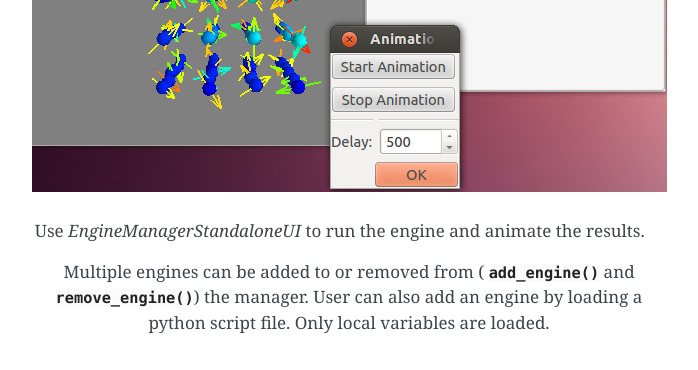
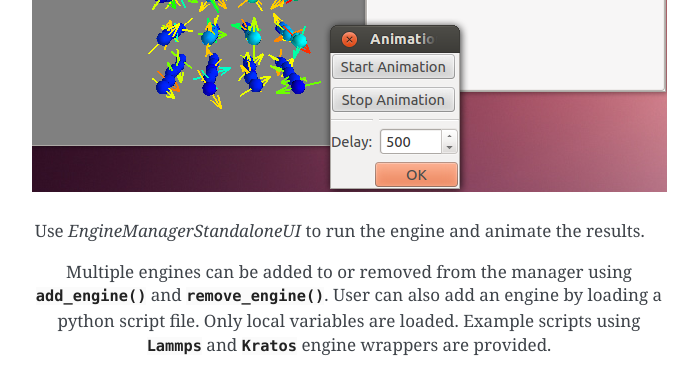
Before and after one commit to simphony/simphony-mayavi, a Sphinx documentation site: the page built from doc/source/engine.rst, in a window 1280 px wide and 900 px high, scrolled down 2894 px, cut to the strip 0-370 px from the top of the window. Shown: the whole strip, without its empty margins (401-1099 px from the left). Built offline with Sphinx 7.4.7, drawn with Linux system fonts in a browser that asks for light colours; the version number could not be read and is left out.

Commit message:
added the lammps and kratos examples in the documentation

```diff
--- a/doc/source/engine.rst
+++ b/doc/source/engine.rst
@@ -47,11 +47,14 @@ datasets from a particular engine, locally run an engine and animate the results
 
    Use `EngineManagerStandaloneUI` to run the engine and animate the results.
 
-   Multiple engines can be added to or removed from (
+   Multiple engines can be added to or removed from the manager using
    :func:`~simphony_mayavi.plugins.engine_manager.add_engine` and
-   :func:`~simphony_mayavi.plugins.engine_manager.remove_engine`) the
-   manager.  User can also add an engine by loading a python
-   script file.  Only local variables are loaded.
+   :func:`~simphony_mayavi.plugins.engine_manager.remove_engine`.
+   User can also add an engine by loading a python script file.
+   Only local variables are loaded.  Example scripts using
+   :download:`Lammps <../../examples/lammps_engine_example.py>` and
+   :download:`Kratos <../../examples/krato-cfd-example.py>` engine wrappers
+   are provided.
 
 .. literalinclude:: ../../examples/engine_manager_standalone_ui_add_engine.py
 
```
